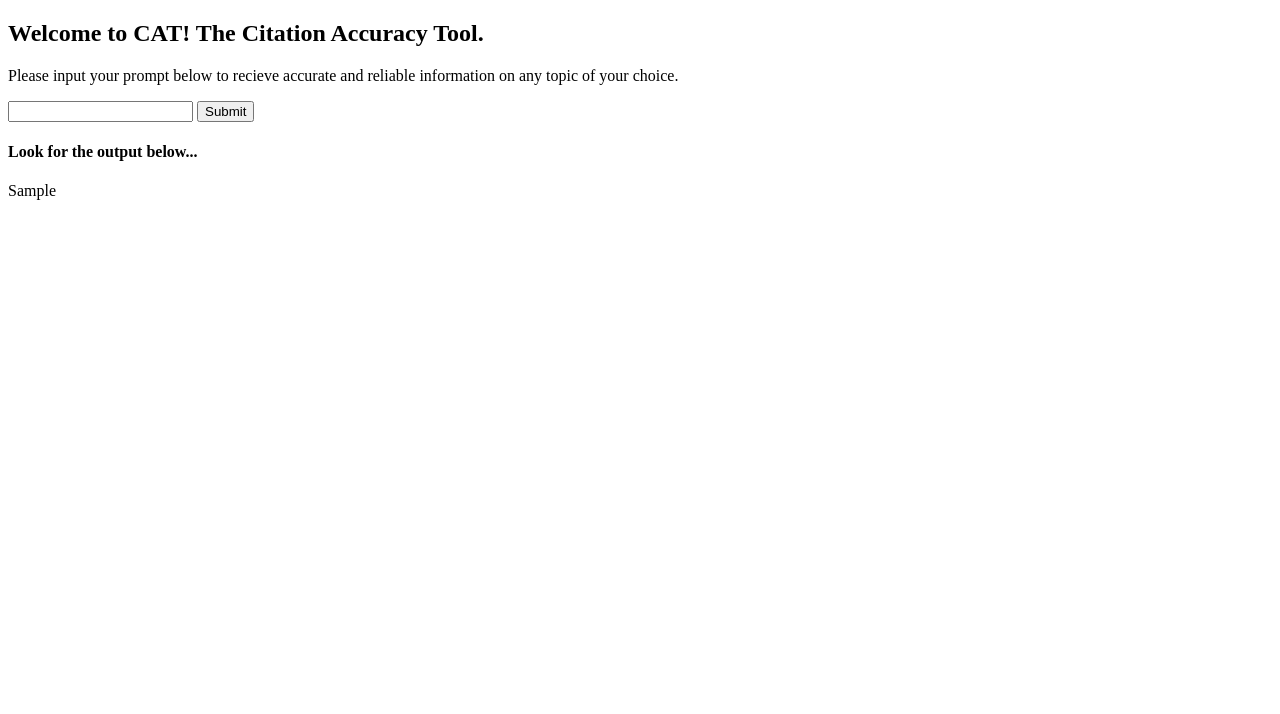
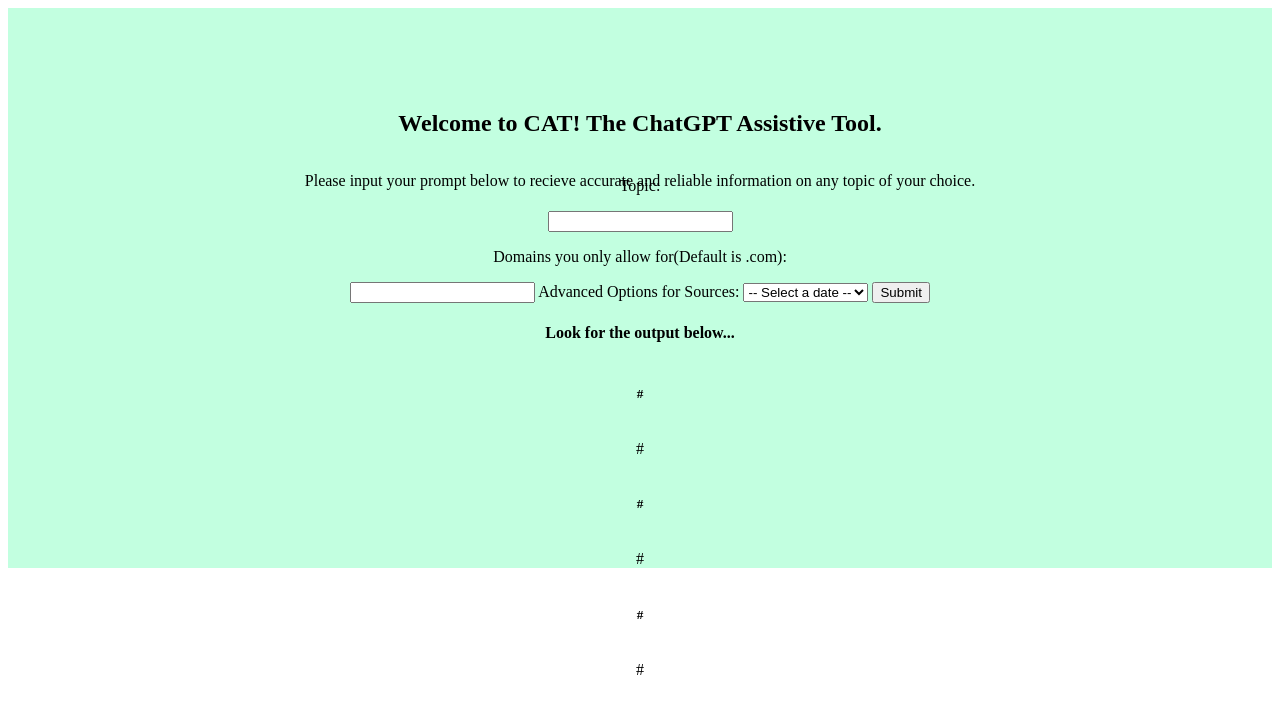
Before and after one commit to JoonPark1/CAT-Citation-Assistive-Tool, a Flask app: template templates/index.html in a window 1280 px wide. Shown: the top 714 px of the page. Run offline with Flask 3, Linux system fonts and the light colour scheme; the template is opened without the code that fills it: most values are stand-ins (such as "Sample title", 1, 10 or a date in 2020).

Commit message:
Working on advanced Options

```diff
--- a/main.py
+++ b/main.py
@@ -1,3 +1,4 @@
+import random
 import requests
 import sys
 from bs4 import BeautifulSoup
@@ -10,20 +11,47 @@
 import os
 from decouple import config
 from flask import Flask, render_template, url_for, request, redirect
+cert_path = "./root-ca.cer"
+os.environ['REQUESTS_CA_BUNDLE'] = cert_path
+#create soup instance!
+def tag_visible(element):
+    if element.parent.name in ['style', 'script', 'head', 'title', 'meta', '[document]']:
+        return False
+    if isinstance(element, Comment):
+        return False
+    return True
 
-os.environ['REQUESTS_CA_BUNDLE'] = './root-ca.cer'
+def text_from_html(body):
+    soup = BeautifulSoup(body, 'html.parser')
+    for a in soup.findAll('a', href=True):
+        a.extract()
+    texts = soup.findAll(text=True)
+    visible_texts = filter(tag_visible, texts)
+    return " ".join(t.strip() for t in visible_texts)
 
-def generate_response(in_prompt):
+def generate_response(in_prompt, domain, earliest_date, latest_date):
     #read in env. variable values!
     openai.api_key = config("openai.api_key")
     model_engine = config("model_engine")
-    # contents = main()
+
+    #If user don't provide domain, default to .com!
+    if not domain:
+        domain = ".com"
 
     #might be useful to destructure contents array to variables that have well-defined names so it's clear!
     # domain,topic = contents
-    domain=".org"
     topic=in_prompt
-    resp = requests.get(f"https://www.googleapis.com/customsearch/v1?key=AIzaSyBcD-oHPwnM6W7MpWSp2p1BHO_4ppkKUuE&cx=d44d7375edf8c41be&fields=items(link)&q={topic}&siteSearch={domain}", verify=False)
+    print("earliest_date_text: ", earliest_date)
+    print("latest_date_text: ", latest_date)
+    resp = None
+    if earliest_date and latest_date:
+        resp = requests.get(f"https://www.googleapis.com/customsearch/v1?key=AIzaSyBcD-oHPwnM6W7MpWSp2p1BHO_4ppkKUuE&cx=d44d7375edf8c41be&fields=items(link)&q={topic}&as_eq={'before:' + earliest_date + ' after:' + latest_date}&siteSearch={domain}", verify=False)
+    elif earliest_date:
+        resp = requests.get(f"https://www.googleapis.com/customsearch/v1?key=AIzaSyBcD-oHPwnM6W7MpWSp2p1BHO_4ppkKUuE&cx=d44d7375edf8c41be&fields=items(link)&q={topic}&as_eq={'before:' + earliest_date}&siteSearch={domain}", verify=False)
+    elif latest_date:
+        resp = requests.get(f"https://www.googleapis.com/customsearch/v1?key=AIzaSyBcD-oHPwnM6W7MpWSp2p1BHO_4ppkKUuE&cx=d44d7375edf8c41be&fields=items(link)&q={topic}&as_eq={'after:' + latest_date}&siteSearch={domain}", verify=False)
+    else:
+        resp = requests.get(f"https://www.googleapis.com/customsearch/v1?key=AIzaSyBcD-oHPwnM6W7MpWSp2p1BHO_4ppkKUuE&cx=d44d7375edf8c41be&fields=items(link)&q={topic}&siteSearch={domain}", verify=False)
     body = resp.json()
     searchResults = body["items"]
 
@@ -35,70 +63,53 @@
     #for each link, resolve it to get web html doc and parse it using beautifulSoup module!
     #for link in links:
         #resolve link
-    link_resp = requests.get(links[0], verify=False)
-    html_content = link_resp.text
+    considered = set()
+    length = len(links)
+    counter = 0
+    links_list = []
+    while True:
+        cur = random.randint(0, length-1)
+        link = links[cur]
+        if counter == 3:
+            break
+        if link not in considered:
+            USER_AGENT = "Mozilla/5.0 (Macintosh; Intel Mac OS X 10.14; rv:65.0) Gecko/20100101 Firefox/65.0"
+            headers = {"user-agent": USER_AGENT}
+            link_resp = requests.get(link, headers = headers)
+            html_content = link_resp.text
+            formatted= text_from_html(html_content)
+            formatted = formatted[:5000]
+            prompt = "The following text is all of the text on a website including things that are not important. Please summarize the most crucial and core parts of this content: "
+            prompt += formatted
+            response = openai.ChatCompletion.create(
+                model = model_engine,
+                messages = [
+                    {"role": "system", "content": "chat"},
+                    {"role": "user", "content": prompt},
+                ],
+                max_tokens = 2000
+            )
+            considered.add(link)
+            counter += 1
+            links_list.append([link, response['choices'][0]['message']['content']])
 
-    #define parsing functions
-    # for a in soup.findAll('a', href=True):
-    #     a.extract()
-
-
-    #create soup instance!
-    def tag_visible(element):
-        if element.parent.name in ['style', 'script', 'head', 'title', 'meta', '[document]']:
-            return False
-        if isinstance(element, Comment):
-            return False
-        return True
-
-    def text_from_html(body):
-        soup = BeautifulSoup(body, 'html.parser')
-        for a in soup.findAll('a', href=True):
-            a.extract()
-        texts = soup.findAll(text=True)
-        visible_texts = filter(tag_visible, texts)
-        return " ".join(t.strip() for t in visible_texts)
-
-    formatted=text_from_html(html_content)
-    formatted = formatted[:5000]
-
-    # all_p_tags = soup.find_all("p")
-    # p_arr = [t.string for t in all_p_tags if type(t) is not None and type(t.string) is not None]
-    # p_arr = list(filter(lambda x: x != None, p_arr))
-
-    #generate prompt
-    # prompt="Please provide a summary on the following text: "
-    # overall_p = ""
-    # for e in p_arr:
-    #     overall_p += e
-    # prompt += overall_p[:50]
-    prompt = "The following text is all of the text on a website including things that are not important. Please summarize the most crucial and core parts of this content: "
-    prompt += formatted
-
-    #retrieve response
-    # response = openai.Completion.create(engine=model_engine, max_tokens=1000, prompt=prompt)
-    response = openai.ChatCompletion.create(
-        model = model_engine,
-        messages = [
-            {"role": "system", "content": "chat"},
-            {"role": "user", "content": prompt},
-        ],
-        max_tokens = 2000
-    )
-
-    #output response
-    return response['choices'][0]['message']['content']
-    # print("Here is the web info: ", p_arr)
+            print("earliest_date: ", earliest_date)
+            print("latest_date: ", latest_date)
+    return links_list
 
 app = Flask(__name__)
 @app.route('/', methods=['POST', 'GET'])
 def index():
     if request.method == 'POST':
         task_content= request.form['content']
-        prompt_out = generate_response(task_content)
-        return render_template('index.html',fin_out=prompt_out)
+        domain = request.form['domain']
+        earliest_date = request.form['earliest_date_text']
+        latest_date = request.form['latest_date_text']
+        array = generate_response(task_content, domain, earliest_date, latest_date)
+        return render_template('index.html', link1 = array[0][0], link1_text=array[0][1], link2 = array[1][0], link2_text = array[1][1],
+                               link3 = array[2][0], link3_text = array[2][1])
     else:
         return render_template('index.html')
 
 if __name__ == "__main__":
-    app.run(debug=True)
+    app.run(port=5001, debug=True)
--- /dev/null
+++ b/static/style.css
@@ -0,0 +1,21 @@
+.header {
+    margin-left: auto;
+	display: flex;
+	flex-direction: column;
+	text-align: center;
+	background: rgb(153, 255, 204, 0.6);
+	height: 280px;
+	justify-content: center;
+	align-items: center;
+}
+
+.meat {
+    margin-left: auto;
+	display: flex;
+	flex-direction: column;
+	text-align: center;
+	background: rgb(153, 255, 204, 0.6);
+	height: 280px;
+	justify-content: center;
+	align-items: center;
+}
--- a/templates/base.html
+++ b/templates/base.html
@@ -5,9 +5,13 @@
     <meta name="viewport" content="width=device-width, initial-scale=1.0">
     <meta http-equiv="X-UA-Compatible" content="ie=edge">
     <link rel="stylesheet" href="{{ url_for('static', filename='style.css')}}">
-    {% block head %}{% endblock %}
+    <div class="header">
+      {% block head %}{% endblock %}
+    </div>
   </head>
   <body>
-    {% block body %}{% endblock %}
+    <div class="meat">
+      {% block body %}{% endblock %}
+    </div>
   </body>
 </html>
--- a/templates/index.html
+++ b/templates/index.html
@@ -1,15 +1,50 @@
 {% extends 'base.html' %}
 
 {% block head %}
-<h2>Welcome to CAT! The Citation Accuracy Tool.</h2>
+<h2>Welcome to CAT! The ChatGPT Assistive Tool.</h2>
 <p>Please input your prompt below to recieve accurate and reliable information on any topic of your choice.</p>
 {% endblock %}
-
 {% block body %}
 <form action="/" method="POST">
+    <p>Topic: </p>
     <input type="text" name ='content' id="'contnent">
-    <input type="submit" valuer="Add Task">
+    <p>Domains you only allow for(Default is .com): </p>
+    <input type="text" name = "domain" id="domain">
+    <label for="Advanced Options"> Advanced Options for Sources:</label>
+    <select name="Advanced Options" id="Advanced Options">
+        <option value = "select option" value = "date specified">-- Select a date --</option>
+        <option value = "earliest_date">earliest_date</option>
+        <option value = "latest_date">latest_date</option>
+    </select>
+    <!--Initially hide the two text div input fields unless it's selected by user!-->
+    <div id="earliest_date_input" style="display:none">
+      <label for="earliest_date_text">Enter earliest date you allow for source:(YYYY-MM-DD format)</label>
+      <input name = "earliest_date_text" value = '' type="text" id="earliest_date_text">
+    </div>
+
+    <div id="latest_date_input" style="display:none">
+      <label for="latest_date_text">Enter latest date you allow for source:(YYYY-MM-DD format)</label>
+      <input name = "latest_date_text" value = '' type="text" id="latest_date_text">
+    </div>
+    <input id = "submit" type="submit" valuer="Add Task">
+    <script>
+      var selectTag = document.getElementById("Advanced Options");
+      selectTag.addEventListener("change", (event) => {
+            var optionSelected = event.target.value;
+            var currentInputDiv = document.getElementById(optionSelected + "_input");
+            //make the selected option's corresponding input div show up!
+            currentInputDiv.style.display = 'block';
+      });
+    </script>
 </form>
 <h4>Look for the output below...</h4>
-<p>{{fin_out}}</p>
+<h5> {{link1}}</h5>
+<p>{{link1_text}}</p>
+<h5> {{link2}}</h5>
+<p>{{link2_text}}</p>
+<h5> {{link3}}</h5>
+<p>{{link3_text}}</p>
 {% endblock %}
+
+<br /> <br />
+<button onclick="show();">Show selected value</button>
```
Also changed, not shown: static/css/style.css (deleted), 1 other file.
